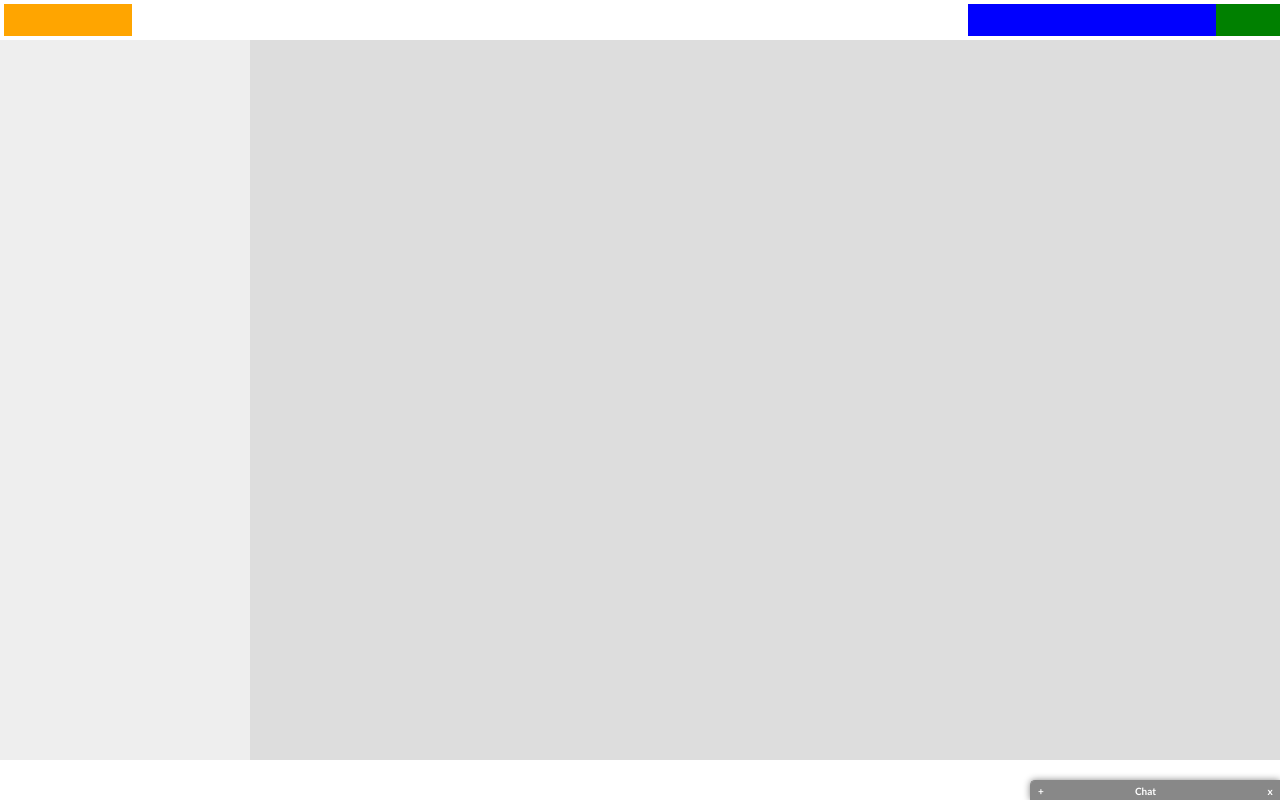
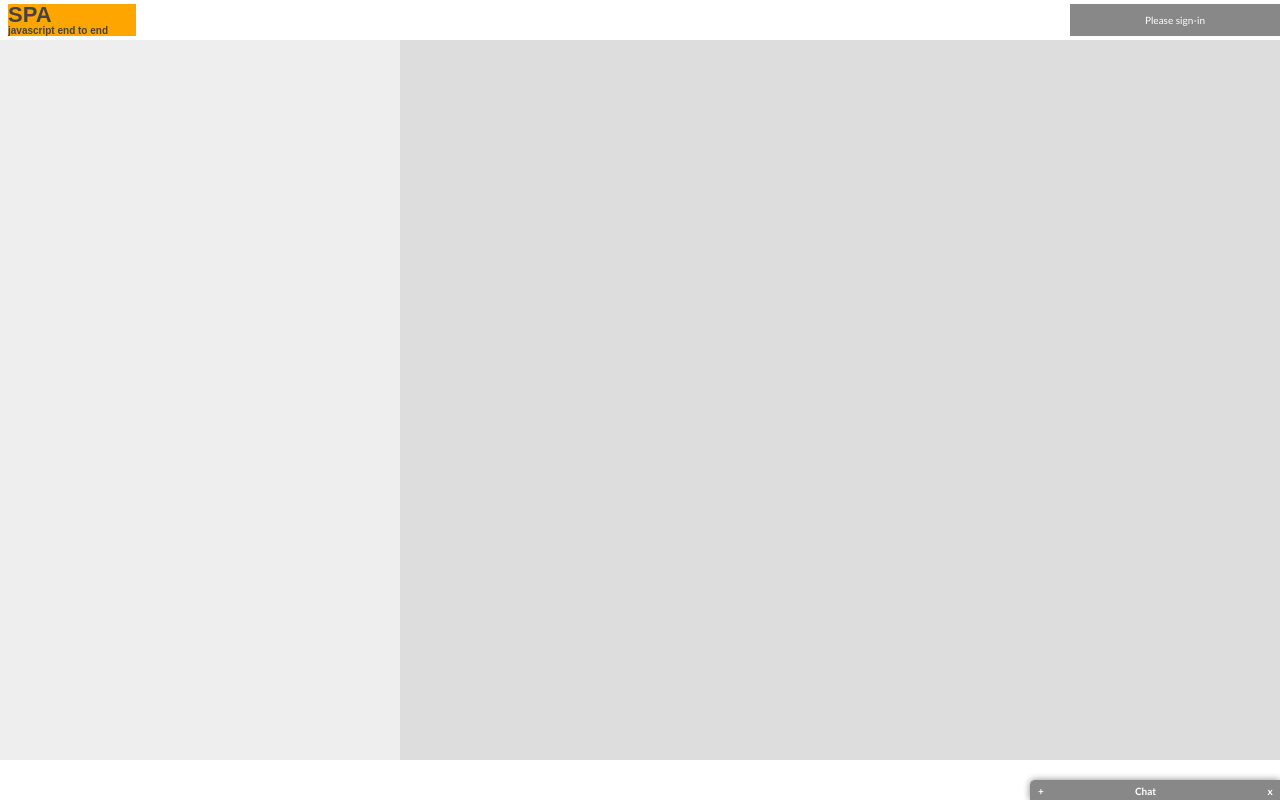
Before and after one commit to tatsuyafw/spa, a website: page spa.html in a window 1280 px wide. Drawn offline with Linux system fonts and the light colour scheme.

Commit message:
Ajust the shell

```diff
--- a/css/spa.shell.css
+++ b/css/spa.shell.css
@@ -16,25 +16,36 @@
 }
 .spa-shell-head-logo {
   top        : 4px;
-  left       : 4px;
+  left       : 8px;
   height     : 32px;
   width      : 128px;
   background : orange;
 }
+
+.spa-shell-head-logo h1 {
+  font: 800 22px/22px Arial, Helvetica, sans-serif;
+  margin: 0;
+}
+
+.spa-shell-head-logo p {
+  font: 800 10px/10px Arial, Helvetica, sans-serif;
+  margin: 0;
+}
+
 .spa-shell-head-acct {
-  top        : 4px;
-  right      : 0;
-  width      : 64px;
-  height     : 32px;
-  background : green;
+  top           : 4px;
+  right         : 0;
+  width         : 210px;
+  height        : 32px;
+  line-height   : 32px;
+  background    : #888;
+  color         : #fff;
+  text-align    : center;
+  cursor        : pointer;
+  overflow      : hidden;
+  text-overflow : ellipsis;
 }
-.spa-shell-head-search {
-  top        : 4px;
-  right      : 64px;
-  width      : 248px;
-  height     : 32px;
-  background : blue;
-}
+
 .spa-shell-main {
   top    : 40px;
   left   : 0;
@@ -47,14 +58,15 @@
   bottom : 0;
 }
 .spa-shell-main-nav {
-  width      : 250px;
+  width      : 400px;
   background : #eee;
+  z-index    : 1;
 }
   .spa-x-closed .spa-shell-main-nav {
     width : 0;
   }
 .spa-shell-main-content {
-  left       : 250px;
+  left       : 400px;
   right      : 0;
   background : #ddd;
 }
--- a/js/spa.shell.js
+++ b/js/spa.shell.js
@@ -14,7 +14,10 @@ spa.shell = (function () {
     },
     main_html : String()
       + '<div class="spa-shell-head">'
-        + '<div class="spa-shell-head-logo"></div>'
+        + '<div class="spa-shell-head-logo">'
+          + '<h1>SPA</h1>'
+          + '<p>javascript end to end</p>'
+        + '</div>'
         + '<div class="spa-shell-head-acct"></div>'
         + '<div class="spa-shell-head-search"></div>'
       + '</div>'
@@ -32,9 +35,10 @@ spa.shell = (function () {
         resize_idto : undefined
       },
       jqueryMap = {},
-      copyAnchorMap    , setJqueryMap,
-      changeAnchorPart , onHashchange, onResize,
-      setChatAnchor    , initModule;
+      copyAnchorMap, setJqueryMap, changeAnchorPart,
+      onResize, onHashchange,
+      onTapAcct, onLogin, onLogout,
+      setChatAnchor, initModule;
   //----- モジュールスコープ変数終了 ------------
 
   //-------- ユーティリティメソッド開始 ---------
@@ -49,7 +53,11 @@ spa.shell = (function () {
   setJqueryMap = function() {
     var $container = stateMap.$container;
 
-    jqueryMap = { $container : $container };
+    jqueryMap = {
+      $container : $container,
+      $acct      : $container.find('.spa-shell-head-acct'),
+      $nav       : $container.find('.spa-shell-main-nav')
+    };
   };
   // DOMメソッド/setjqueryMap/終了
 
@@ -195,6 +203,27 @@ spa.shell = (function () {
     return true;
   };
   // イベントハンドラ/onResize/終了
+
+  onTapAcct = function( event ) {
+    var acct_text, user_name, user = spa.model.people.get_user();
+    if ( user.get_is_anon() ) {
+      user_name = prompt( 'Please sign-in' );
+      spa.model.people.login( user_name );
+      jqueryMap.$acct.text( '... processing ...' );
+    }
+    else {
+      spa.model.people.logout();
+    }
+    return false;
+  };
+
+  onLogin = function( event, login_user ) {
+    jqueryMap.$acct.text( login_user.name );
+  };
+
+  onLogout = function( event, logout_user ) {
+    jqueryMap.$acct.text( 'Please sign-in' );
+  };
   //--------- イベントハンドラ終了 --------------
 
 
@@ -258,6 +287,13 @@ spa.shell = (function () {
       .bind( 'resize', onResize )
       .bind( 'hashchange', onHashchange )
       .trigger( 'hashchange' );
+
+    $.gevent.subscribe( $container, 'spa-login', onLogin );
+    $.gevent.subscribe( $container, 'spa-logout', onLogout );
+
+    jqueryMap.$acct
+      .text( 'Please sign-in' )
+      .bind( 'utap', onTapAcct );
   };
   // パブリックメソッド/initModule/終了
 
```
